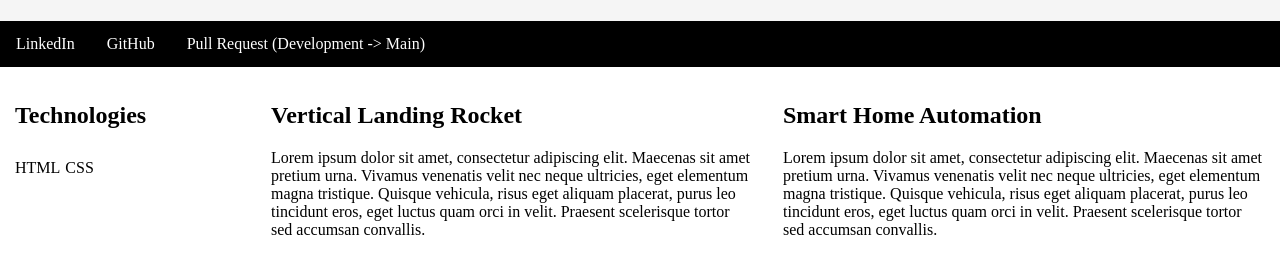
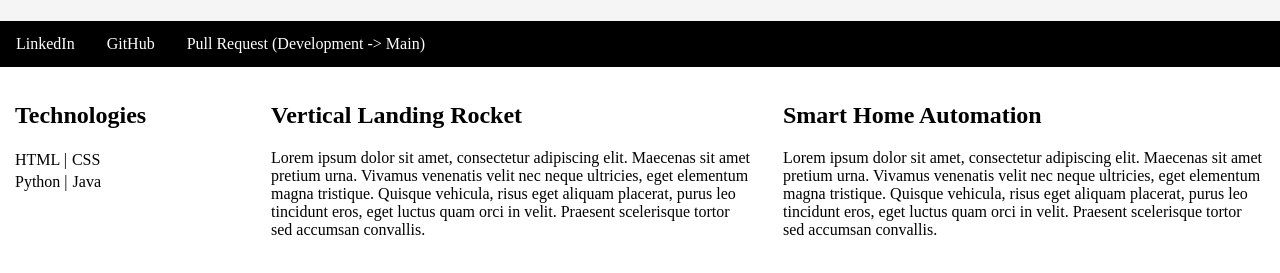
Before and after one commit to alfonsoOramasJr/alfonsoOramasJr.github.io, a plain HTML site: page index.html in a window 1280 px wide. Shown: the part 99-372 px from the top of the page. Drawn offline with Linux system fonts and the light colour scheme.

Commit message:
NEW: Included a row for programming languages.

```diff
--- a/index.html
+++ b/index.html
@@ -22,9 +22,15 @@
             <!-- Side Column for the technologies used -->
             <div class="side-column">
                 <h2 class="side-column-title">Technologies</h2>
+                <!-- Web Development -->
                 <ul class="side-column-technologies">
-                    <li class="side-column-technology">HTML</li>
+                    <li class="side-column-technology">HTML |</li>
                     <li class="side-column-technology">CSS</li>
+                </ul>
+                <!-- Programming Languages -->
+                <ul class="side-column-technologies">
+                    <li class="side-column-technology">Python |</li>
+                    <li class="side-column-technology">Java</li>
                 </ul>
             </div>
 
--- a/style.css
+++ b/style.css
@@ -48,7 +48,7 @@
  }
  .side-column-technologies {
     display: flex; /* So that it can be aligned on a single row */
-    padding: 10px 0px;
+    padding: 2px 0px;
  }
  .side-column-technology {
     margin-right: 5px;
```
